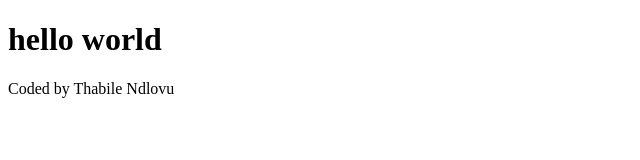
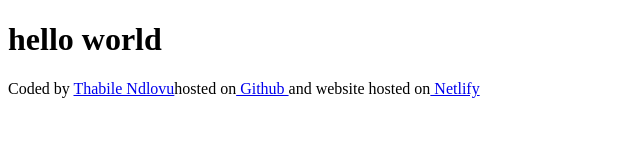
Before and after one commit to THABILE41/myweatherapp, a plain HTML site: page index.html in a window 1280 px wide. Shown: the whole page, without its empty margins (0-640 px from the left). Drawn offline with Linux system fonts and the light colour scheme.

Commit message:
added links to the footer

```diff
--- a/index.html
+++ b/index.html
@@ -7,6 +7,8 @@
 </head>
 <body>
     <h1>hello world</h1>
-    <footer>Coded by Thabile Ndlovu</footer>
+    <footer>Coded by <a href="https://github.com/THABILE41" target="_blank">
+        Thabile Ndlovu</a>hosted on<a href="https://github.com/THABILE41/myweatherapp" target="_blank"> Github </a>and website hosted
+        on<a href="https://weather-shecode.netlify.app/" target="_blank">  Netlify</a></footer>
 </body>
 </html>
```
